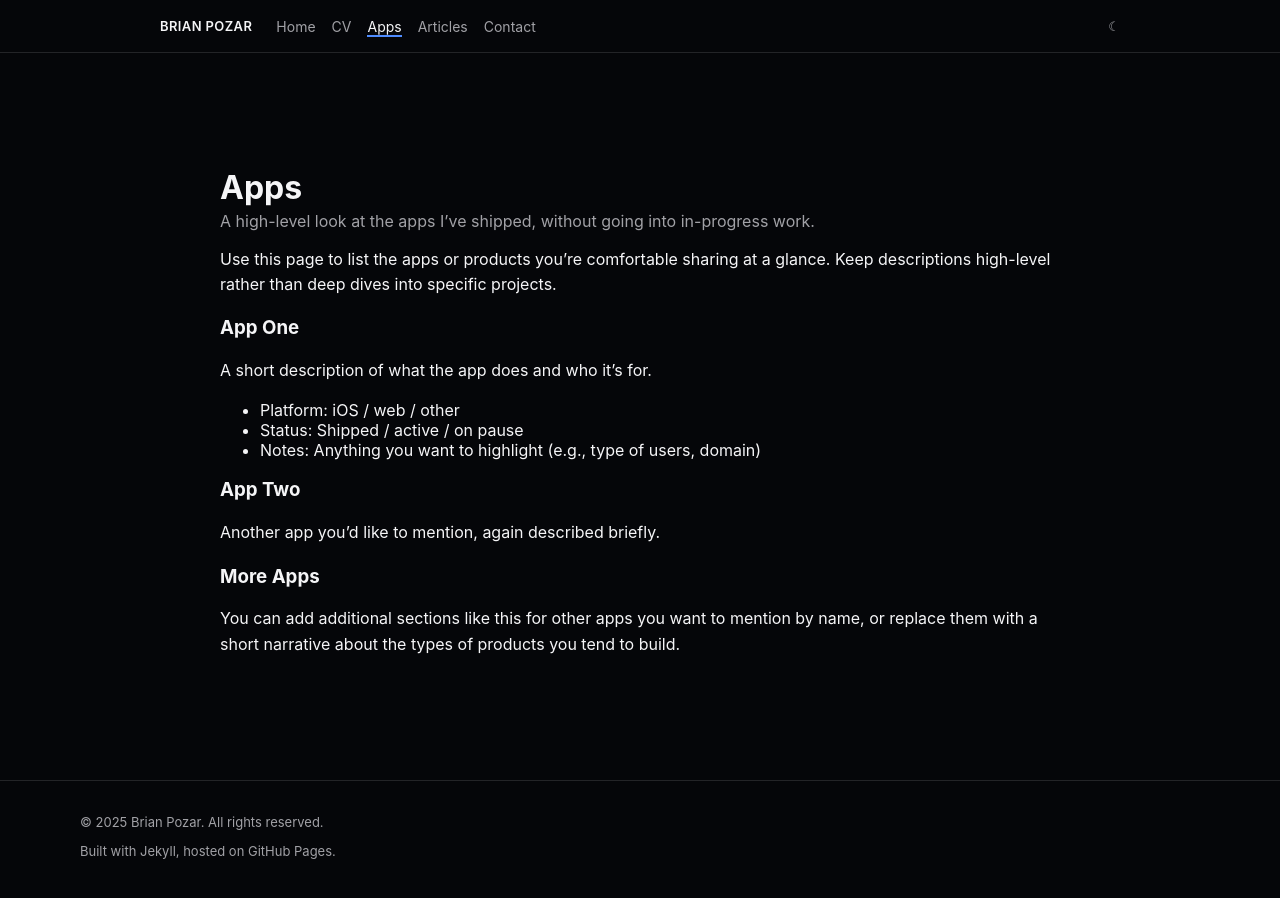
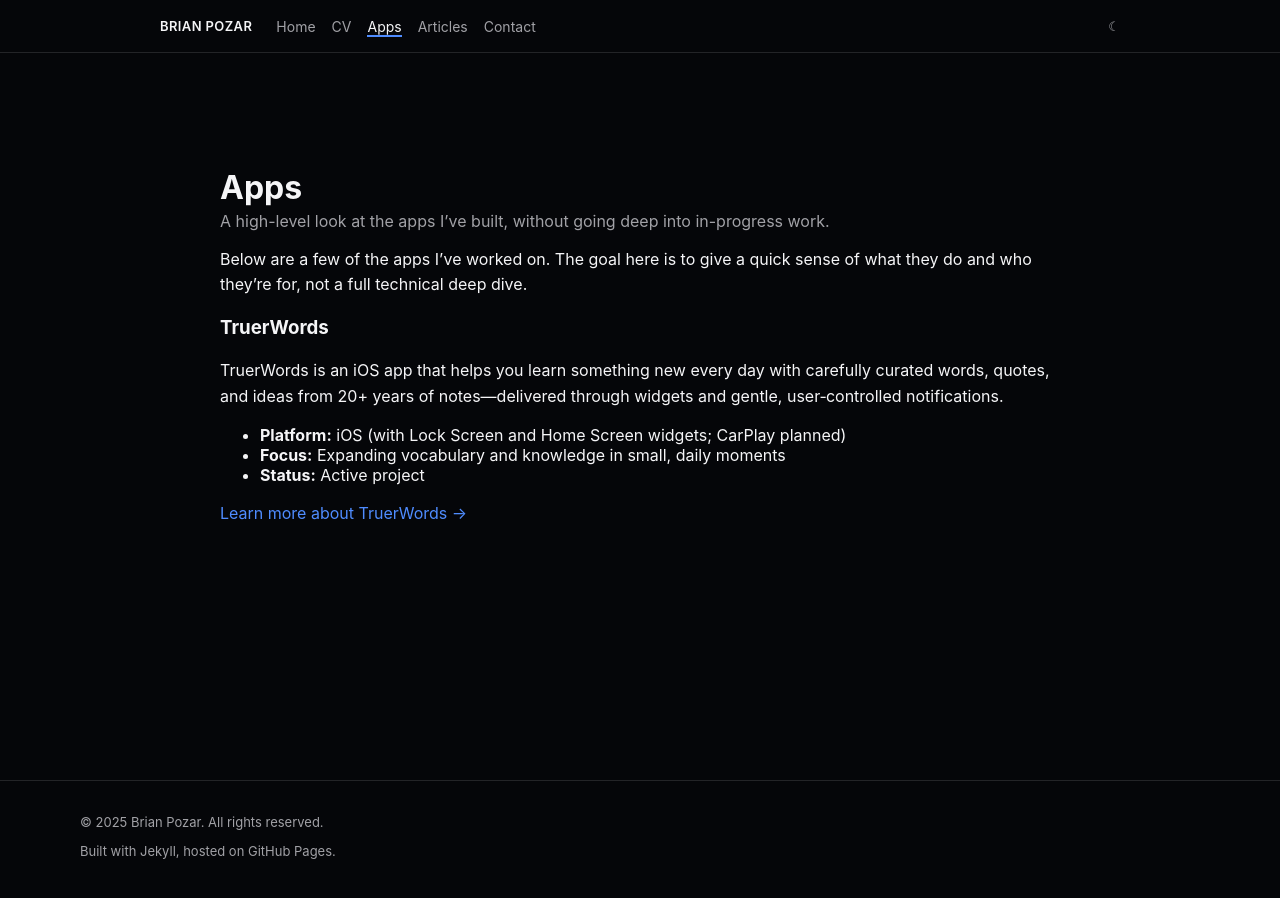
Before and after one commit to brianpozar/brianpozar.github.io, a Jekyll site: the page built from projects.md, in a window 1280 px wide. Built offline with Jekyll 4.4.1, drawn with Linux system fonts in a browser that asks for light colours.

Commit message:
Add TruerWords app and privacy policy pages
Co-Authored-By: Warp <agent@warp.dev>

```diff
--- a/projects.md
+++ b/projects.md
@@ -1,24 +1,18 @@
 ---
 layout: page
 title: Apps
-subtitle: A high-level look at the apps I’ve shipped, without going into in-progress work.
+subtitle: A high-level look at the apps I’ve built, without going deep into in-progress work.
 permalink: /apps/
 ---
 
-Use this page to list the apps or products you’re comfortable sharing at a glance. Keep descriptions high-level rather than deep dives into specific projects.
+Below are a few of the apps I’ve worked on. The goal here is to give a quick sense of what they do and who they’re for, not a full technical deep dive.
 
-### App One
+### TruerWords
 
-A short description of what the app does and who it’s for.
+TruerWords is an iOS app that helps you learn something new every day with carefully curated words, quotes, and ideas from 20+ years of notes—delivered through widgets and gentle, user‑controlled notifications.
 
-- Platform: iOS / web / other
-- Status: Shipped / active / on pause
-- Notes: Anything you want to highlight (e.g., type of users, domain)
+- **Platform:** iOS (with Lock Screen and Home Screen widgets; CarPlay planned)
+- **Focus:** Expanding vocabulary and knowledge in small, daily moments
+- **Status:** Active project
 
-### App Two
-
-Another app you’d like to mention, again described briefly.
-
-### More Apps
-
-You can add additional sections like this for other apps you want to mention by name, or replace them with a short narrative about the types of products you tend to build.
+[Learn more about TruerWords →]({{ "/apps/truer-words/" | relative_url }})
```
Also changed, not shown: truer-words-privacy-policy.md (added, +100 -0 lines), truer-words.md (added, +24 -0 lines).
